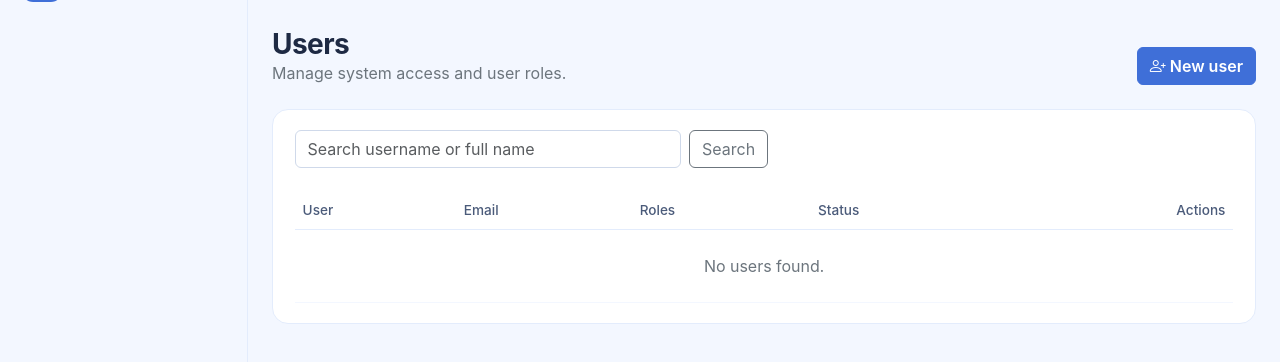
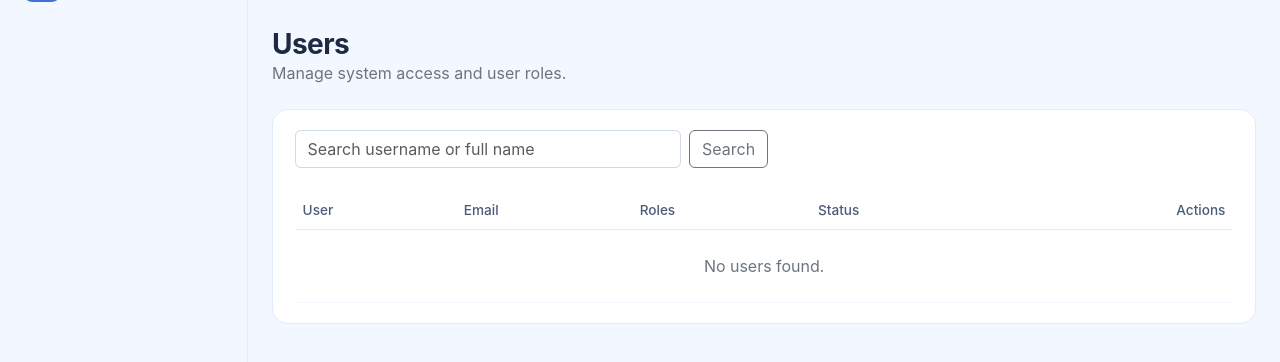
Before and after one commit to sembunly/purchasing_management_system, a Spring Boot app: page /settings/users in a window 1280 px wide. Shown: the part 58-420 px from the top of the page. Run offline with Spring Boot 4, Linux system fonts and the light colour scheme; the visitor is signed in with stand-in values (Sample User, id 1); empty tables hold one stand-in row (values such as "Sample post"); some of the project's set-up classes (security, data sources, template engines, error pages and the like) are left out, and stand-ins take their place; database files in the repository are not loaded; some libraries are stand-ins or nearby versions.

Commit message:
Update users page

```diff
--- a/src/main/resources/templates/settings/users.html
+++ b/src/main/resources/templates/settings/users.html
@@ -8,20 +8,27 @@
   <link rel="stylesheet" th:href="@{/css/style.css}">
 </head>
 <body class="app"><div class="shell">
-  <aside th:replace="~{layouts/navigation :: sidebar}"></aside>
+  <aside th:replace="~{layouts/navigation :: sidebar}" class="sidebar offcanvas-lg offcanvas-start" tabindex="-1" id="sidebar"><div class="sidebar-brand"><span class="brand-mark">PM</span> Purchasing</div>
+    <nav class="side-nav">
+      <a th:if="${@permissionService.hasPermission(#authentication,'DASHBOARD','VIEW')}" th:href="@{/dashboard}"><i class="bi bi-grid-1x2"></i>Dashboard</a>
+      <div class="side-group" th:if="${@permissionService.hasPermission(#authentication,'USERS','VIEW') or @permissionService.hasPermission(#authentication,'PERMISSIONS','VIEW')}">Settings</div>
+      <a class="active" th:if="${@permissionService.hasPermission(#authentication,'USERS','VIEW')}" th:href="@{/settings/users}"><i class="bi bi-people"></i>Users</a>
+      <a th:if="${@permissionService.hasPermission(#authentication,'PERMISSIONS','VIEW')}" th:href="@{/settings/permissions}"><i class="bi bi-shield-check"></i>Permissions</a>
+    </nav>
+  </aside>
   <div class="content"><header class="topbar"><button class="btn icon-btn d-lg-none" data-bs-toggle="offcanvas" data-bs-target="#sidebar"><i class="bi bi-list"></i></button>
     <span class="ms-auto small text-secondary" sec:authentication="name">admin</span><form th:action="@{/logout}" method="post"><button class="btn btn-light btn-sm">Sign out</button></form></header>
     <main class="page"><div class="page-head"><div><h1>Users</h1><p class="text-secondary mb-0">Manage system access and user roles.</p></div>
-      <a class="btn btn-primary" th:href="@{/settings/users/new}"><i class="bi bi-person-plus me-1"></i>New user</a></div>
+      <a th:if="${@permissionService.hasPermission(#authentication,'USERS','CREATE')}" class="btn btn-primary" th:href="@{/settings/users/new}"><i class="bi bi-person-plus me-1"></i>New user</a></div>
       <div th:if="${success}" class="alert alert-success" th:text="${success}"></div>
       <section class="panel"><form class="row g-2 mb-4" method="get"><div class="col-sm-7 col-md-5"><input class="form-control" name="search" th:value="${search}" placeholder="Search username or full name"></div><div class="col-auto"><button class="btn btn-outline-secondary">Search</button></div></form>
         <div class="table-responsive"><table class="table align-middle mb-0"><thead><tr><th>User</th><th>Email</th><th>Roles</th><th>Status</th><th class="text-end">Actions</th></tr></thead><tbody>
           <tr th:each="user : ${users.content}"><td><b th:text="${user.fullName}">Name</b><small class="d-block text-secondary" th:text="${user.username}">username</small></td><td th:text="${user.email ?: '-'}">email</td>
             <td><span class="badge text-bg-light me-1" th:each="assignment : ${user.userRoles}" th:if="${assignment.isActive == 1}" th:text="${assignment.role.name}">ADMIN</span></td>
             <td><span class="status" th:classappend="${user.isActive == 1 ? 'status-received' : 'status-cancelled'}" th:text="${user.isActive == 1 ? 'Active' : 'Inactive'}">Active</span></td>
-            <td class="text-end text-nowrap"><a class="btn btn-sm btn-light" th:href="@{/settings/users/{id}/edit(id=${user.id})}"><i class="bi bi-pencil"></i></a>
-              <form class="d-inline" th:if="${user.isActive == 1}" th:action="@{/settings/users/{id}/deactivate(id=${user.id})}" method="post"><button class="btn btn-sm btn-light text-danger" title="Deactivate"><i class="bi bi-person-x"></i></button></form>
-              <form class="d-inline" th:if="${user.isActive == 0}" th:action="@{/settings/users/{id}/activate(id=${user.id})}" method="post"><button class="btn btn-sm btn-light text-success" title="Activate"><i class="bi bi-person-check"></i></button></form></td></tr>
+            <td class="text-end text-nowrap"><a th:if="${@permissionService.hasPermission(#authentication,'USERS','EDIT')}" class="btn btn-sm btn-light" th:href="@{/settings/users/{id}/edit(id=${user.id})}"><i class="bi bi-pencil"></i></a>
+              <form class="d-inline" th:if="${user.isActive == 1 and @permissionService.hasPermission(#authentication,'USERS','DELETE')}" th:action="@{/settings/users/{id}/deactivate(id=${user.id})}" method="post"><button class="btn btn-sm btn-light text-danger" title="Deactivate"><i class="bi bi-person-x"></i></button></form>
+              <form class="d-inline" th:if="${user.isActive == 0 and @permissionService.hasPermission(#authentication,'USERS','EDIT')}" th:action="@{/settings/users/{id}/activate(id=${user.id})}" method="post"><button class="btn btn-sm btn-light text-success" title="Activate"><i class="bi bi-person-check"></i></button></form></td></tr>
           <tr th:if="${users.empty}"><td colspan="5" class="text-center text-secondary py-4">No users found.</td></tr></tbody></table></div>
         <nav th:if="${users.totalPages > 1}" class="mt-4"><ul class="pagination mb-0"><li class="page-item" th:classappend="${users.first ? 'disabled'}"><a class="page-link" th:href="@{/settings/users(search=${search},page=${users.number - 1},size=${users.size})}">Previous</a></li><li class="page-item disabled"><span class="page-link" th:text="|Page ${users.number + 1} of ${users.totalPages}|">Page</span></li><li class="page-item" th:classappend="${users.last ? 'disabled'}"><a class="page-link" th:href="@{/settings/users(search=${search},page=${users.number + 1},size=${users.size})}">Next</a></li></ul></nav>
       </section></main></div></div>
```
